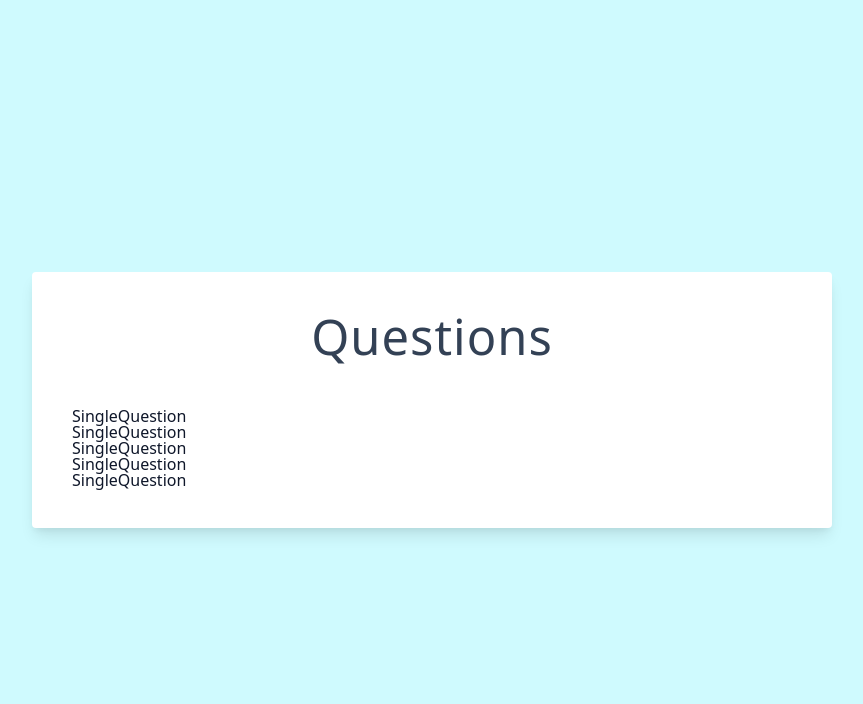
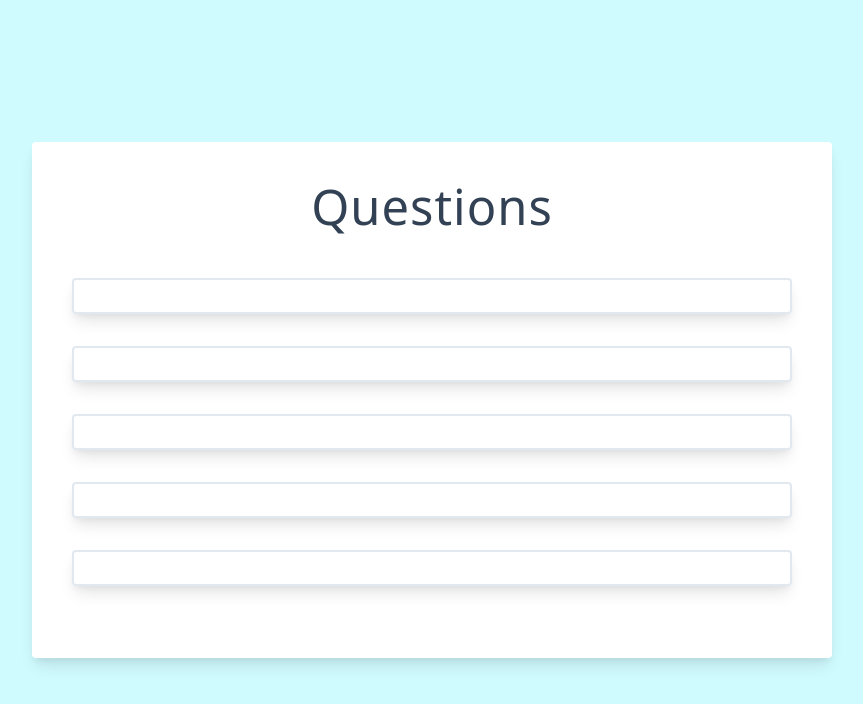
Before and after one commit to isnendyankp/questions, a React (Vite) app: page / in a window 1280 px wide. Shown: the top 704 px of the page, without its empty margins (208-1071 px from the left). Built offline with nearby package versions, Linux system fonts and the light colour scheme.

Commit message:
S7-191:Add article with className question

```diff
--- a/src/SingleQuestion.jsx
+++ b/src/SingleQuestion.jsx
@@ -3,7 +3,9 @@ import { AiOutlineMinus, AiOutlinePlus } from 'react-icons/ai';
 
 const SingleQuestion = ({ title, info }) => {
   const [showInfo, setShowInfo] = useState(false);
-  return <div>SingleQuestion</div>;
+  return <article className='question'>
+
+  </article>
 };
 
 export default SingleQuestion;
@@ -12,3 +14,4 @@ export default SingleQuestion;
 // - S7-191:Import AiOutlineMinus & AiOutlinePlus
 // - S7-191:Cr8 state value showInfo
 // - S7-191:Destructure with title & info
+// - S7-191:Add article with className question
```
